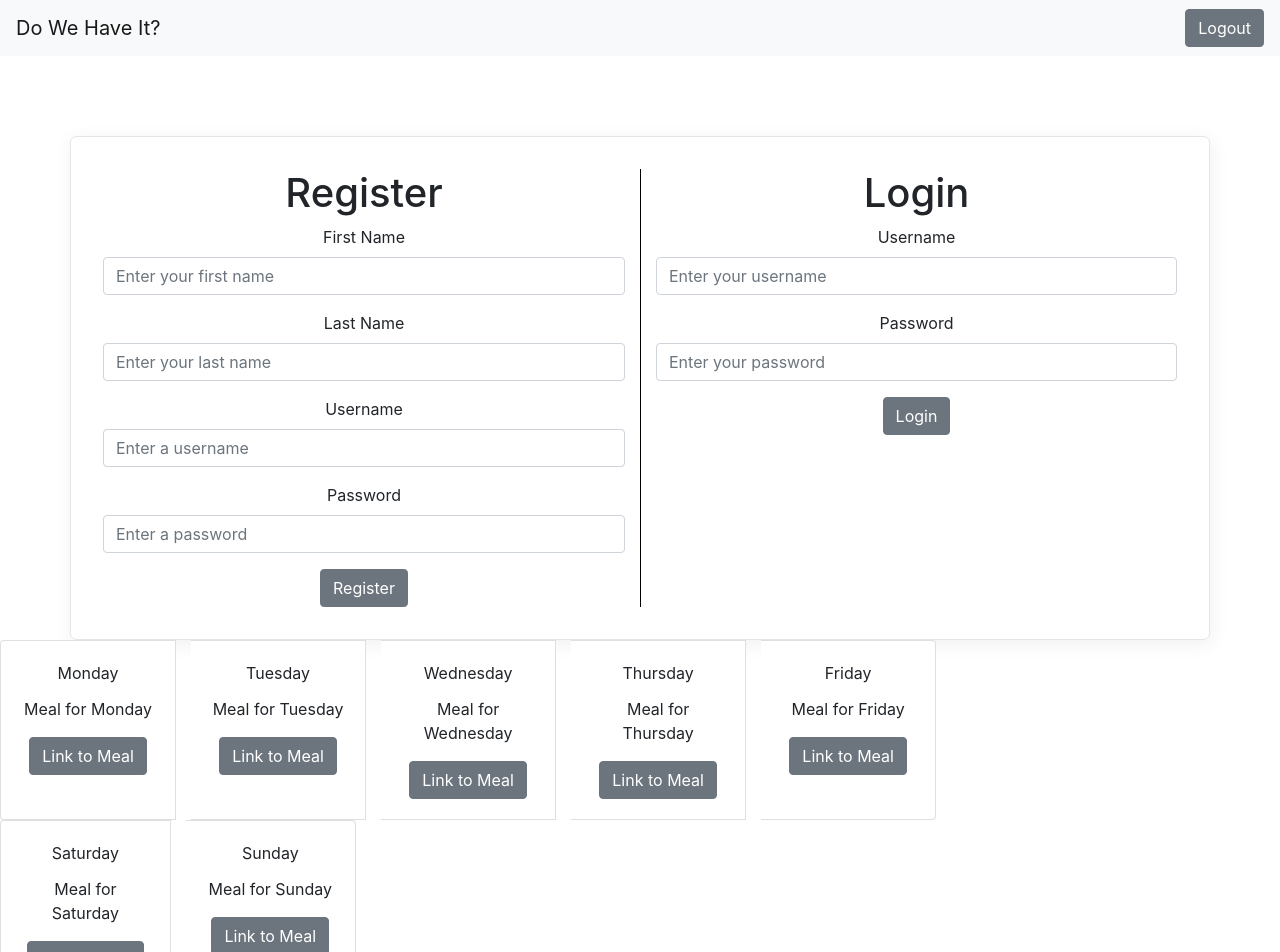
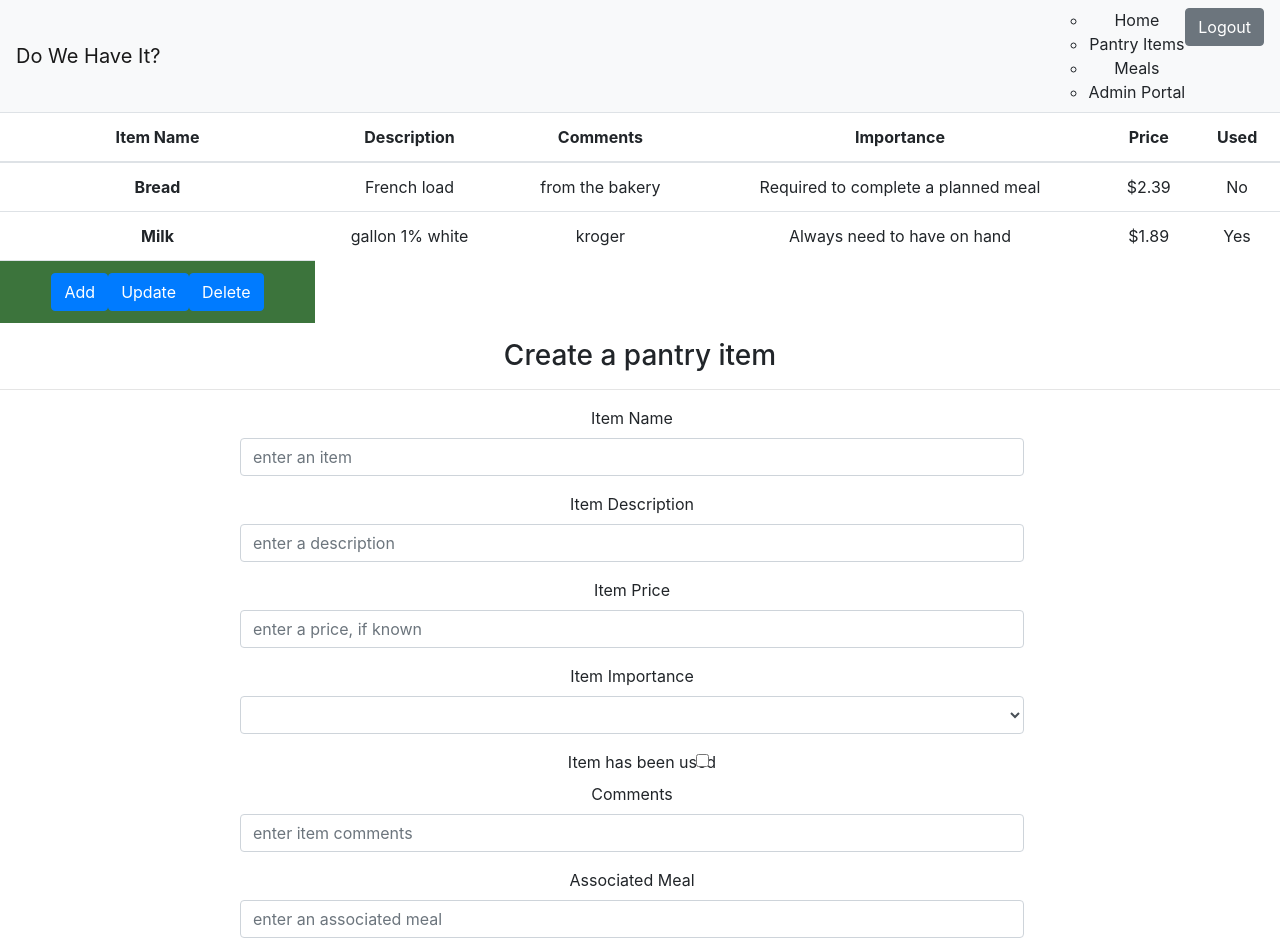
Before and after one commit to tinabeattysmith/redBadgeClient, a React (Create React App) app in the folder dowehaveithere/: page /item in a window 1280 px wide. Shown: the top 952 px of the page. Built offline with nearby package versions, Linux system fonts and the light colour scheme.

Commit message:
ItemsHome and ItemCreate modeled.

```diff
--- a/dowehaveithere/src/App.js
+++ b/dowehaveithere/src/App.js
@@ -8,6 +8,7 @@ import Footer from './components/home/Footer';
 import {BrowserRouter as Router, } from 'react-router-dom'
 import ItemsHome from './components/items/ItemsHome';
 import MealsHome from './components/meals/MealsHome';
+import ItemCreate from './components/items/ItemCreate'
 
 
 class App extends Component {
@@ -51,10 +52,11 @@ class App extends Component {
         <Router>
           <Header clickLogout={this.props.logout}/>
           {/* <RouteBar /> */}
-          <Auth setToken={this.setSessionState}/>
-          <Home />
+          {/* <Auth setToken={this.setSessionState}/> */}
+          {/* <Home /> */}
           <ItemsHome />
-          <MealsHome />
+          {/* <MealsHome /> */}
+          <ItemCreate />
         </Router>
       </div>
       );
--- /dev/null
+++ b/dowehaveithere/src/components/Home/Header.css
@@ -0,0 +1,4 @@
+.navLinks {
+    text-decoration: none;
+    text-align: center;
+}
--- a/dowehaveithere/src/components/Home/Header.js
+++ b/dowehaveithere/src/components/Home/Header.js
@@ -29,6 +29,14 @@ class Header extends Component {
                     <NavbarToggler onClick={this.toggle} />
                     <Collapse isOpen={this.state.isOpen} navbar>
                         <Nav className="ml-auto" navbar>
+                            <NavItem className="navLinks">
+                                <ul>
+                                    <li>Home</li>
+                                    <li>Pantry Items</li>
+                                    <li>Meals</li>
+                                    <li>Admin Portal</li>
+                                </ul>
+                            </NavItem>
                             <NavItem>
                                 <Button onClick={this.props.clickLogout}>Logout</Button>
                             </NavItem>
--- /dev/null
+++ b/dowehaveithere/src/components/Items/ItemCreate.css
@@ -0,0 +1,4 @@
+.mainCreate {
+    width: 80%;
+    padding-left: 15rem;
+}
--- /dev/null
+++ b/dowehaveithere/src/components/Items/ItemCreate.js
@@ -0,0 +1,108 @@
+import React, { Component } from 'react';
+import { Button, Form, FormGroup, Label, Input } from 'reactstrap';
+import './ItemCreate.css'
+
+class PantryItemCreate extends Component {
+    constructor(props) {
+        super(props)
+        this.state = {
+            itemName:'',
+            itemDescription: '',
+            importance: '',
+            itemPrice: '',
+            isUsed: '',
+            itemComment: '',
+            mealId: '',
+            categoryId: '',
+        };
+    }
+
+    handleChange = (event) => {
+        console.log(event)
+        this.setState({
+            [event.target.name]: event.target.value
+        })
+    }
+
+    handleSubmit = (event) => {
+        event.preventDefault();
+        fetch(`http://localhost:3000/item/createItem`, {
+            method: 'POST',
+            body: JSON.stringify({ item: this.state }),
+            headers: new Headers({
+                'Content-Type': 'application/json',
+                'Authorization': this.props.token
+            })
+        })
+        .then((res) => res.json())
+        .then((itemData) => {
+            console.log(itemData);
+            this.props.updatePantryItemsArray();
+            this.setState({
+                itemName: '',
+                itemDescription: '',
+                itemPrice: '',
+                importance: '',
+                itemComment: '',
+                isUsed: '',
+                mealId: '',
+                categoryId: '',
+            })
+        })
+    }
+    render() {
+        return (
+            <div>
+                <h3>Create a pantry item</h3>
+                <hr />
+                <Form onSubmit={this.handleSubmit} className="mainCreate">
+                    <FormGroup>
+                        <Label for="itemName">Item Name</Label>
+                        <Input id="itemName" type="text" name="itemName" value={this.state.itemName} placeholder="enter an item" onChange={this.handleChange} />
+                    </FormGroup>
+                    <FormGroup>
+                        <Label for="itemDescription">Item Description</Label>
+                        <Input type="text" name="itemDescription" id="itemDescription" value={this.state.itemDescription} onChange={this.handleChange} placeholder="enter a description">
+                        </Input>
+                    </FormGroup>
+                    <FormGroup>
+                        <Label for="itemPrice">Item Price</Label>
+                        <Input type="text" name="itemPrice" id="itemPrice" value={this.state.itemPrice} onChange={this.handleChange} placeholder="enter a price, if known">
+                        </Input>
+                    </FormGroup>
+                    <FormGroup>
+                    <Label for="importance">Item Importance</Label>
+                        <Input type="select" name="importance" id="importance" value={this.state.importance} onChange={this.handleChange} placeholder="enter the item importance">
+                            <option></option>
+                            <option value="always">Always need to have on hand</option>
+                            <option value="required">Required to complete a planned meal</option>
+                            <option value="wanted">Wanted, but not necessary</option>
+                            <option value="special">Only when budget allows</option>
+                        </Input>
+                        </FormGroup>
+                        <FormGroup check>
+                            <Label checkfor="isUsed">Item has been used</Label>
+                                <Input type="checkbox" name="isUsed" id="isUsed" value={this.state.IsUsed} onChange={this.handleChange}/>
+                        </FormGroup>
+                    <FormGroup>
+                        <Label for="itemComment">Comments</Label>
+                        <Input id="itemComment" type="text" name="iComitemCommentment" value={this.state.itemComment} placeholder="enter item comments" onChange={this.handleChange} />
+                    </FormGroup>
+                    <FormGroup>
+                        {/* TODO: create a call to the meal table to create drop down. */}
+                        <Label for="mealId">Associated Meal</Label>
+                        <Input id="mealId" type="text" name="mealId" value={this.state.mealId} placeholder="enter an associated meal" onChange={this.handleChange} />
+                    </FormGroup>
+                    <FormGroup>
+                        {/* TODO: create a call to the category table to create drop down. */}
+                        <Label for="categoryId">Category</Label>
+                        <Input id="categoryId" type="text" name="categoryId" value={this.state.categoryId} placeholder="enter a category" onChange={this.handleChange} />
+                    </FormGroup>
+                    <Button type="submit" color="primary"> Add item </Button>
+                </Form>
+            </div>
+        )
+    }
+}
+
+export default PantryItemCreate;
--- /dev/null
+++ b/dowehaveithere/src/components/Items/ItemsHome.css
@@ -0,0 +1,3 @@
+.itemButtons {
+    background-color: rgb(60, 116, 60);
+}
--- a/dowehaveithere/src/components/Items/ItemsHome.js
+++ b/dowehaveithere/src/components/Items/ItemsHome.js
@@ -1,11 +1,123 @@
-import React from 'react';
+import React, {Component} from 'react';
+import { Table, Button } from 'reactstrap';
+import './ItemsHome.css'
+import ItemCreate from './ItemCreate';
 
-function ItemsHome() {
+class ItemsHome extends Component {
+  // constructor(props) {
+  //   super(props)
+  //   this.state = {
+  //     pantryItems: [{}]
+  //   }
+  // }
+
+  // componentDidMount() {
+  //   this.fetchPantryItems()
+  // }
+
+  // fetchPantryItems = () => {
+  //   fetch(`http://localhost:3000/item/viewItems`, {
+  //     method: 'GET',
+  //     headers: new Headers({
+  //       'Content-Type': 'application/json',
+  //       'Authorization': this.props.token
+  //     })
+  //   })
+  //     .then((res) => res.json())
+  //     .then((itemData) => {
+  //       console.log(itemData)
+  //       return this.setState({ pantryItems: itemData })
+  //     })
+  // }
+
+  // pantryItemDelete = (event) => {
+  //   fetch(`http://localhost:3000/item/delete/${event.target.id}`, {
+  //     method: 'DELETE',
+  //     body: JSON.stringify({ pantryItems: { id: event.target.id } }),
+  //     headers: new Headers({
+  //       'Content-Type': 'application/json',
+  //       'Authorization': this.props.token
+  //     })
+  //   })
+  //   .then((res) => this.fetchPantryItems())
+  // }
+  render(){
   return (
-    <div>
-     <h1>Items Home Page</h1>
-    </div>
+    <Table>
+      <thead>
+        <tr>
+          <th>Item Name</th>
+          <th>Description</th>
+          <th>Comments</th>
+          <th>Importance</th>
+          <th>Price</th>
+          <th>Used</th>
+        </tr>
+      </thead>
+      <tbody>
+        <tr>
+          <th scope="row">Bread</th>
+          <td>French load</td>
+          <td>from the bakery</td>
+          <td>Required to complete a planned meal</td>
+          <td>$2.39</td>
+          <td>No</td>
+        </tr>
+        <tr>
+        <th scope="row">Milk</th>
+          <td>gallon 1% white</td>
+          <td>kroger</td>
+          <td>Always need to have on hand</td>
+          <td>$1.89</td>
+          <td>Yes</td>
+        </tr>
+        <tr className="itemButtons">
+          <td>
+            <Button
+              // id={pantryItems.id}
+              // onClick={e =>this.props.update(e, pantryItems)}
+              color="primary">Add
+            </Button>
+            <Button
+              // id={pantryItems.id}
+              // onClick={e =>this.props.update(e, pantryItems)}
+              color="primary">Update
+            </Button>
+            <Button
+              // id={pantryItems.id}
+              // onClick={this.props.delete}
+              color="primary">Delete
+            </Button>
+          </td>
+        </tr>
+        {/* {this.props.pantryItems.map((pantryItems, id) => {
+          return (
+            <tr key={id}>
+              <th scope="row">{pantryItems.id}</th>
+              <td>{pantryItems.itemName}</td>
+              <td>{pantryItems.itemDescription}</td>
+              <td>{pantryItems.itemPrice}</td>
+              <td>{pantryItems.Importance}</td>
+              <td>{pantryItems.itemComments}</td>
+              <td>{pantryItems.isUsed}</td>
+              <td>{pantryItems.mealId}</td>
+              <td>{pantryItems.categoryId}</td>
+              <td>
+                  <Button id={pantryItems.id}
+                  onClick={this.props.delete}
+                  color="danger">Delete</Button>
+                  <Button id={pantryItems.id}
+                  onClick={e =>this.props.update(e, pantryItems)}
+                  color="warning">Update</Button>
+              </td>
+            </tr> */}
+          {/* )
+        })
+        } */}
+      </tbody>
+    </Table>
   );
-}
+  };
+};
 
 export default ItemsHome;
--- a/dowehaveithere/src/components/Meals/MealsHome.js
+++ b/dowehaveithere/src/components/Meals/MealsHome.js
@@ -1,11 +1,13 @@
-import React from 'react';
+import React, { Component } from 'react';
 
-function  MealsHome() {
-  return (
-    <div>
-     <h1>Meals Home Page</h1>
-    </div>
-  );
-}
+class MealsHome extends Component{
+  render(){
+    return (
+      <div>
+      <h1>Meals Home Page</h1>
+      </div>
+    );
+  };
+};
 
 export default MealsHome;
--- a/dowehaveithere/src/index.js
+++ b/dowehaveithere/src/index.js
@@ -2,12 +2,15 @@ import React from 'react';
 import ReactDOM from 'react-dom';
 import 'bootstrap/dist/css/bootstrap.css';
 import './index.css';
+import {BrowserRouter} from 'react-router-dom'
 import App from './App';
 import reportWebVitals from './reportWebVitals';
 
 ReactDOM.render(
   <React.StrictMode>
-    <App />
+    <BrowserRouter>
+      <App />
+    </BrowserRouter>
   </React.StrictMode>,
   document.getElementById('root')
 );
```
